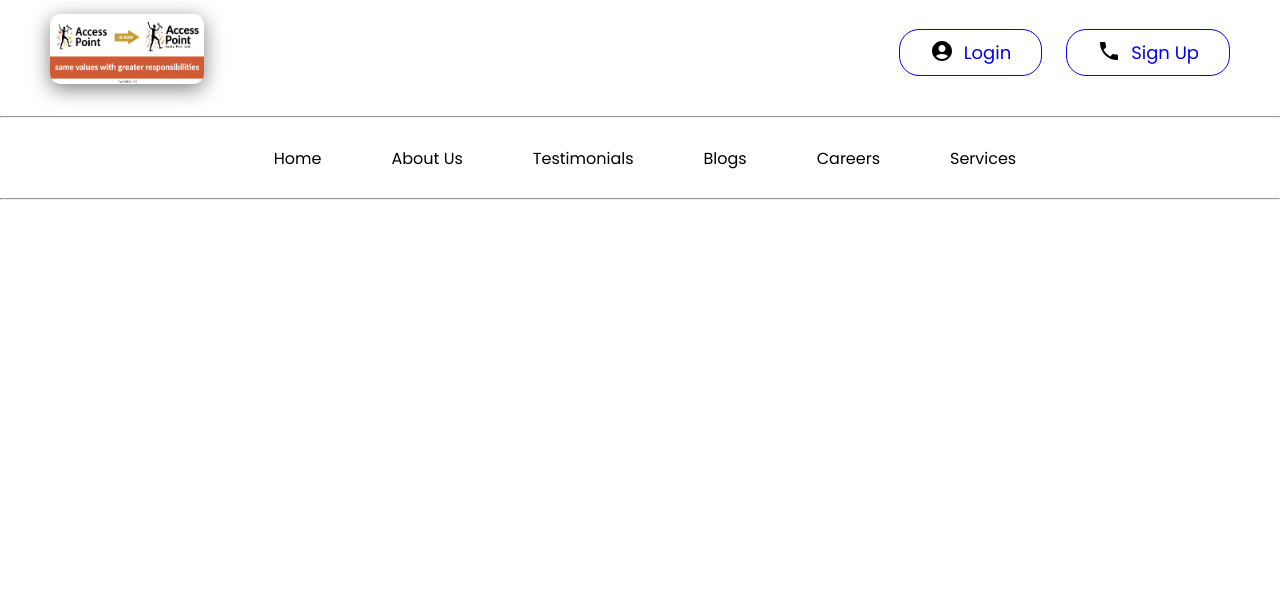
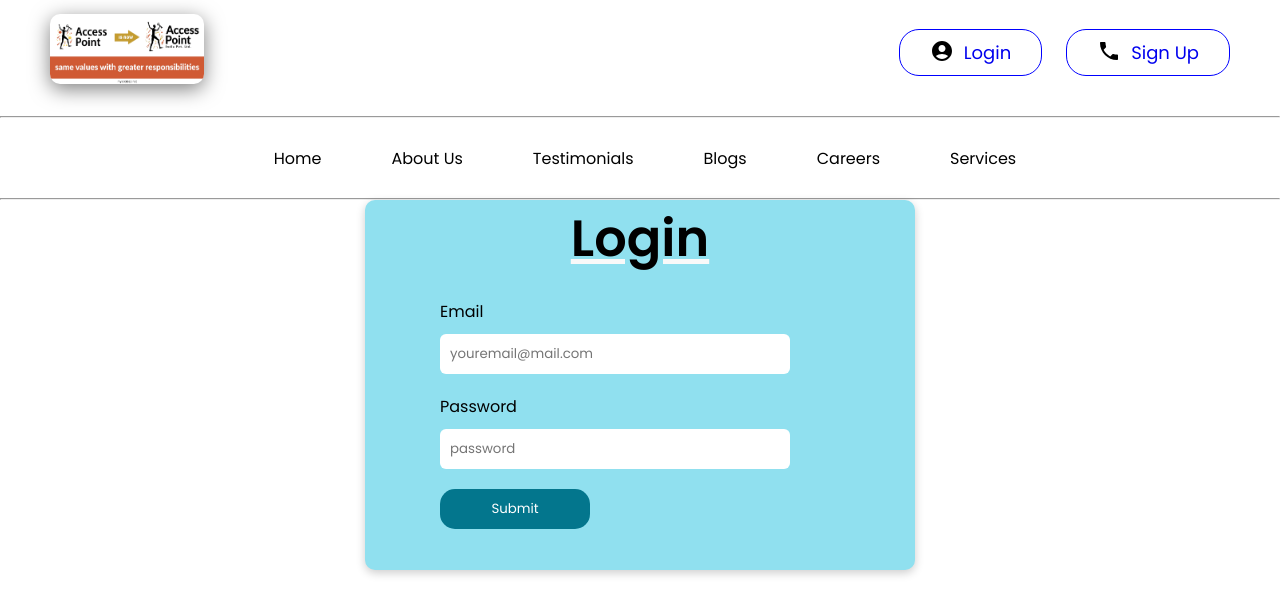
Before and after one commit to alphanoobie/access-point, a React (Create React App) app in the folder frontend/: page /login in a window 1280 px wide. Shown: the top 614 px of the page. Built offline with nearby package versions, Linux system fonts and the light colour scheme.

Commit message:
login oage

```diff
--- a/frontend/src/Components/Login/Login.jsx
+++ b/frontend/src/Components/Login/Login.jsx
@@ -1,15 +1,35 @@
-import React from 'react'
-import styles from "./Login.module.css"
-
+import React from "react";
+import styles from "./Login.module.css";
 
 const login = () => {
   return (
-    <div className={styles.logincontainer}>
-        <form>
+    <div className={styles.logincontianer}>
+      <div className={styles.header}>
+        <h2>Login</h2>
+      </div>
+      <form className={styles.loginform}>
+        <label className={styles.labels}>Email</label>
+        <input
+          className={styles.inputs}
+          type="email"
+          id="email"
+          name="email"
+          placeholder="youremail@mail.com"
+        />
 
-        </form>
+        <label className={styles.labels}>Password</label>
+        <input
+          className={styles.inputs}
+          type="password"
+          id="password"
+          name="password"
+          placeholder="password"
+        />
+
+        <button className={styles.submitbutton}>Submit</button>
+      </form>
     </div>
-  )
-}
+  );
+};
 
-export default login
+export default login;
--- a/frontend/src/Components/Login/Login.module.css
+++ b/frontend/src/Components/Login/Login.module.css
@@ -1,27 +1,47 @@
 
-label {
-    text-align: left;
-    padding: 0.25rem 0;
-  }
+.logincontianer{
+  width: 550px;
+  height: 370px;
+  background-color:#90e0ef;
+  padding-bottom:110px ;
+  margin: auto;
+  border-radius: 10px;
+  box-shadow: 0 3px 10px rgb(0 0 0 / 0.2);
+}
+.header{
+  margin-bottom:2px ;
+  text-align: center;
+  font-size: 34px;
+  text-decoration: underline;
+  text-decoration-color: rgb(249, 249, 249);
 
-  input {
-    margin: 0.5rem 0;
-    padding: 1rem;
-    border: none;
-    border-radius: 10px;
-  }
+}
+.loginform{
+  width: 400px;
+  height: 270px;
+  display: flex;
+  flex-direction: column;
+  margin: auto;
+}
 
-  button {
-    border: none;
-    background-color: white;
-    padding: 20px;
-    border-radius: 10px;
-    cursor: pointer;
-    color: #7439db;
-  }
-
-  .link-btn {
-    background: none;
-    color: white;
-    text-decoration: underline;
-  }
+.inputs{
+  width: 350px;
+  height: 40px;
+  border-radius: 6px;
+  padding: 10px;
+  border: none;
+}
+.labels{
+  margin-top: 20px;
+  margin-bottom: 10px;
+  align-items: flex-end;
+}
+.submitbutton{
+  margin-top: 20px;
+  width: 150px;
+  height: 40px;
+  border-radius: 15px;
+  border: none;
+  background-color: #03768d;
+  color: white;
+}
```
Also changed, not shown: 1 other file (tests, documents, lock files or other folders).
